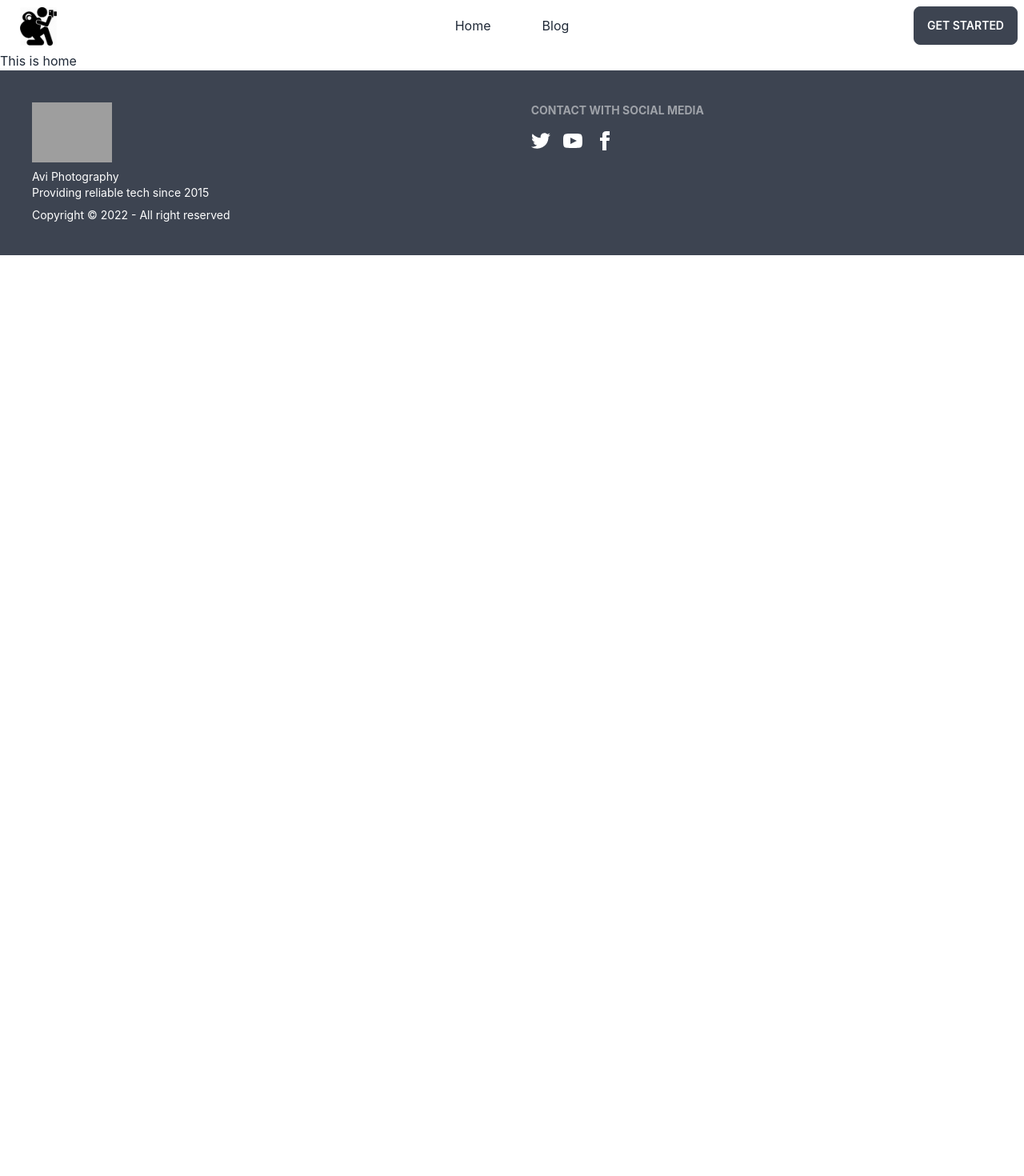
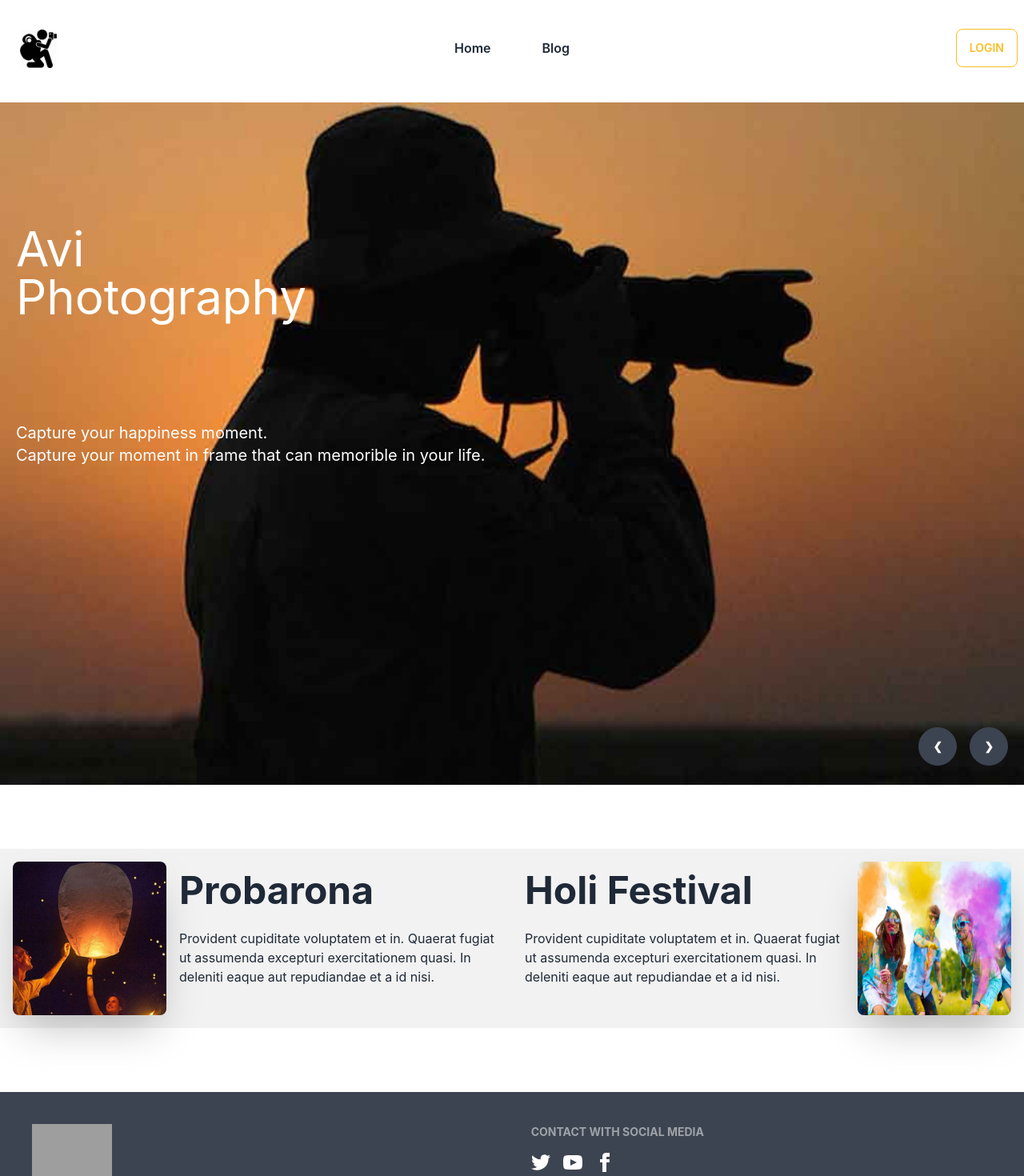
Before and after one commit to Avijit-Sarkar-Avi/assignment-eleven-client, a React (Create React App) app: page / in a window 1280 px wide. Shown: the top 1470 px of the page at 80% size. Before the commit the page ends 800 px from the top, so only its background shows below. Built offline with nearby package versions, Linux system fonts and the light colour scheme; grey boxes are pictures that could not be loaded.

Commit message:
added a slider and two section

```diff
--- a/src/App.js
+++ b/src/App.js
@@ -4,7 +4,7 @@ import router from './Router/Routes/Routes';
 
 function App() {
   return (
-    <div>
+    <div className='max-w-screen-xl mx-auto'>
       <RouterProvider router={router}></RouterProvider>
     </div>
   );
--- /dev/null
+++ b/src/Pages/Home/About.js
@@ -0,0 +1,32 @@
+import React from 'react';
+import image1 from '../../asset/pic4.jpg'
+import image2 from '../../asset/pic6.jpg'
+
+const About = () => {
+    return (
+        <div className='md:flex my-20'>
+            <div className="hero bg-base-200">
+                <div className="hero-content flex-col lg:flex-row">
+                    <img src={image1} className="max-w-sm rounded-lg shadow-2xl w-48 h-48" alt='' />
+                    <div>
+                        <h1 className="text-5xl font-bold">Probarona</h1>
+                        <p className="py-6">Provident cupiditate voluptatem et in. Quaerat fugiat ut assumenda excepturi exercitationem quasi. In deleniti eaque aut repudiandae et a id nisi.</p>
+
+                    </div>
+                </div>
+            </div>
+            <div className="hero bg-base-200">
+                <div className="hero-content flex-col lg:flex-row-reverse">
+                    <img src={image2} className="max-w-sm rounded-lg shadow-2xl w-48 h-48" alt='' />
+                    <div>
+                        <h1 className="text-5xl font-bold">Holi Festival</h1>
+                        <p className="py-6">Provident cupiditate voluptatem et in. Quaerat fugiat ut assumenda excepturi exercitationem quasi. In deleniti eaque aut repudiandae et a id nisi.</p>
+
+                    </div>
+                </div>
+            </div>
+        </div>
+    );
+};
+
+export default About;
--- /dev/null
+++ b/src/Pages/Home/Banner.js
@@ -0,0 +1,49 @@
+import React from 'react';
+import img1 from '../../asset/pic1.jpg'
+import img2 from '../../asset/pic2.jpg'
+import img3 from '../../asset/pic3.jpg'
+import img4 from '../../asset/pic4.jpg'
+
+
+
+import BannerItem from './BannerItem';
+
+const bannerData = [
+    {
+        image: img1,
+        prev: 3,
+        id: 1,
+        next: 2
+    },
+    {
+        image: img2,
+        prev: 1,
+        id: 2,
+        next: 3
+    },
+    {
+        image: img3,
+        prev: 2,
+        id: 3,
+        next: 1
+    },
+
+]
+
+
+const Banner = () => {
+    return (
+        <div className="carousel w-full">
+            {
+                bannerData.map(slide => <BannerItem
+                    key={slide.id}
+                    slide={slide}
+                ></BannerItem>)
+            }
+
+
+        </div>
+    );
+};
+
+export default Banner;
--- /dev/null
+++ b/src/Pages/Home/BannerItem.js
@@ -0,0 +1,30 @@
+import React from 'react';
+
+const BannerItem = ({ slide }) => {
+    const { image, id, prev, next } = slide;
+    return (
+        <div id={`slide${id}`} className="carousel-item relative w-full">
+
+            <img src={image} alt='' />
+
+            <div className="absolute flex justify-end transform -translate-y-1/2 left-5 top-1/4">
+                <h1 className='text-6xl text-white text-bold'>
+                    Avi
+                    <br />
+                    Photography
+                </h1>
+            </div>
+            <div className="absolute flex justify-end transform -translate-y-1/2 left-5 top-1/2">
+                <p className='text-xl text-white'>Capture your happiness moment.
+                    <br />
+                    Capture your moment in frame that can memorible in your life.</p>
+            </div>
+            <div className="absolute flex justify-end transform -translate-y-1/2 left-5 right-5 bottom-0">
+                <a href={`#slide${prev}`} className="btn btn-circle mr-4">❮</a>
+                <a href={`#slide${next}`} className="btn btn-circle">❯</a>
+            </div>
+        </div>
+    );
+};
+
+export default BannerItem;
--- a/src/Pages/Home/Home.js
+++ b/src/Pages/Home/Home.js
@@ -1,9 +1,12 @@
 import React from 'react';
+import About from './About';
+import Banner from './Banner';
 
 const Home = () => {
     return (
         <div>
-            <h2>This is home</h2>
+            <Banner></Banner>
+            <About></About>
         </div>
     );
 };
--- a/src/Pages/Shared/Header/Header.js
+++ b/src/Pages/Shared/Header/Header.js
@@ -5,17 +5,17 @@ import logo from '../../../asset/navbar.jpg'
 const Header = () => {
     const menuItems = <>
         <li>
-            <Link to="/">Home</Link>
+            <Link to="/" className='font-semibold'>Home</Link>
         </li>
         <li>
             <Link></Link>
         </li>
         <li>
-            <Link to="/blog">Blog</Link>
+            <Link to="/blog" className='font-semibold'>Blog</Link>
         </li>
     </>
     return (
-        <div className="navbar bg-base-100">
+        <div className="navbar h-20 mb-12 pt-12 bg-base-100">
             <div className="navbar-start">
                 <div className="dropdown">
                     <label tabIndex={0} className="btn btn-ghost lg:hidden">
@@ -35,7 +35,7 @@ const Header = () => {
                 </ul>
             </div>
             <div className="navbar-end">
-                <a href="/" className="btn">Get started</a>
+                <button className='btn btn-outline btn-warning'>Login</button>
             </div>
         </div>
     );
```
